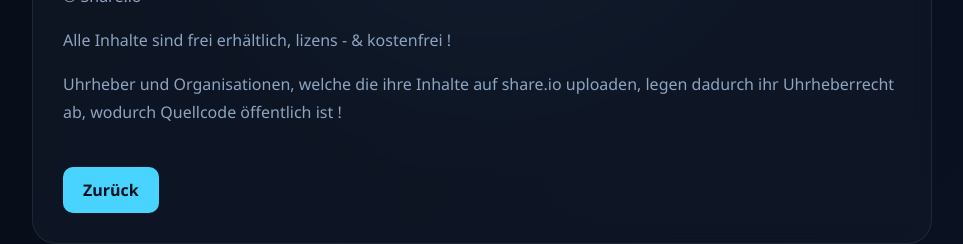
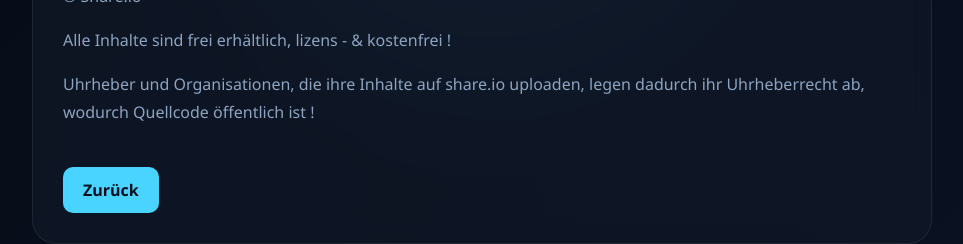
Before and after one commit to share-io/index, a plain HTML site: page copyright.html in a window 1280 px wide. Shown: the part 197-441 px from the top of the page, without its empty margins (158-1121 px from the left). Drawn offline with Linux system fonts and the light colour scheme.

Commit message:
Update copyright.html

```diff
--- a/copyright.html
+++ b/copyright.html
@@ -129,7 +129,7 @@ Alle Inhalte sind frei erhältlich, lizens - & kostenfrei !
 
 <p>
 
-Uhrheber und Organisationen, welche die ihre Inhalte auf share.io uploaden, legen dadurch ihr Uhrheberrecht ab, wodurch Quellcode öffentlich ist !
+Uhrheber und Organisationen, die ihre Inhalte auf share.io uploaden, legen dadurch ihr Uhrheberrecht ab, wodurch Quellcode öffentlich ist !
 
 </p>
 
```
